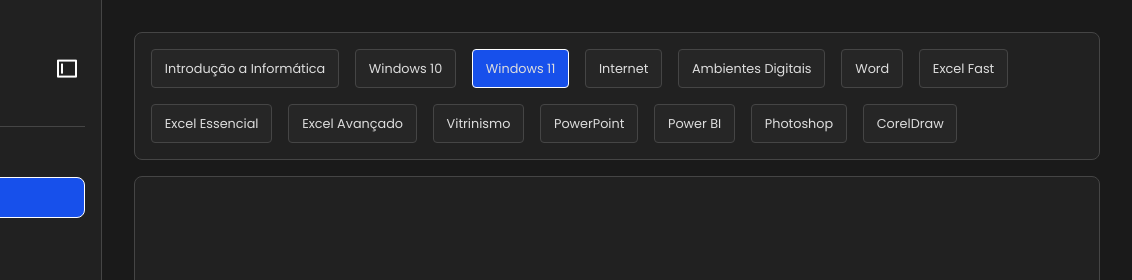
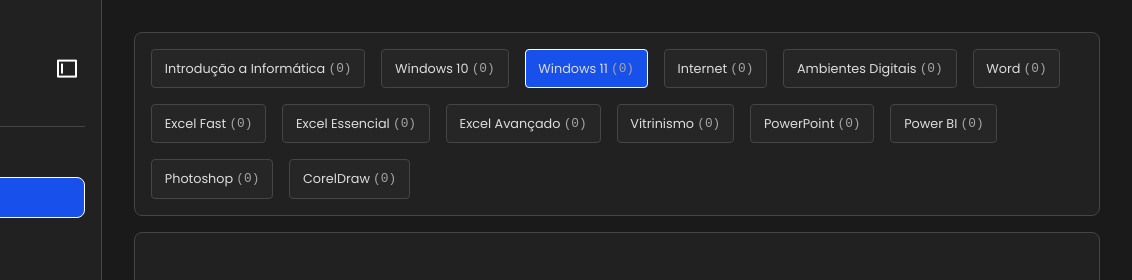
Before and after one commit to wmateus99/skill7, a plain HTML site: page index.html in a window 1280 px wide. Shown: the top 280 px of the page, 148-1280 px from the left. Drawn offline with nearby package versions, Linux system fonts and the light colour scheme; a script that the page names is missing.

Commit message:
Adição de Contador de Atividades na Seleção de Módulos

```diff
--- a/index.html
+++ b/index.html
@@ -67,59 +67,59 @@
                 <form id="form-filtro">
                     <div class="box-option">
                         <input type="radio" name="modulo" value="introducao-informatica" id="introducao-informatica">
-                    <label for="introducao-informatica" class="label-option">Introdução a Informática</label>
+                        <label for="introducao-informatica" class="label-option">Introdução a Informática <span class="count">(0)</span></label>
                     </div>
                     <div class="box-option">
                         <input type="radio" name="modulo" value="windows10" id="windows10">
-                    <label for="windows10" class="label-option">Windows 10</label>
+                        <label for="windows10" class="label-option">Windows 10 <span class="count">(0)</span></label>
                     </div>
                     <div class="box-option">
                         <input type="radio" name="modulo" value="windows11" id="windows11" checked>
-                    <label for="windows11" class="label-option">Windows 11</label>
+                        <label for="windows11" class="label-option">Windows 11 <span class="count">(0)</span></label>
                     </div>
                     <div class="box-option">
                         <input type="radio" name="modulo" value="internet" id="internet">
-                    <label for="internet" class="label-option">Internet</label>
+                        <label for="internet" class="label-option">Internet <span class="count">(0)</span></label>
                     </div>
                     <div class="box-option">
                         <input type="radio" name="modulo" value="ambientes-digitais" id="ambientes-digitais">
-                    <label for="ambientes-digitais" class="label-option">Ambientes Digitais</label>
+                        <label for="ambientes-digitais" class="label-option">Ambientes Digitais <span class="count">(0)</span></label>
                     </div>
                     <div class="box-option">
                         <input type="radio" name="modulo" value="word" id="word">
-                    <label for="word" class="label-option">Word</label>
+                        <label for="word" class="label-option">Word <span class="count">(0)</span></label>
                     </div>
                     <div class="box-option">
                         <input type="radio" name="modulo" value="excel-fast" id="excel-fast">
-                    <label for="excel-fast" class="label-option">Excel Fast</label>
+                        <label for="excel-fast" class="label-option">Excel Fast <span class="count">(0)</span></label>
                     </div>
                     <div class="box-option">
                         <input type="radio" name="modulo" value="excel-essencial" id="excel-essencial">
-                    <label for="excel-essencial" class="label-option">Excel Essencial</label>
+                        <label for="excel-essencial" class="label-option">Excel Essencial <span class="count">(0)</span></label>
                     </div>
                     <div class="box-option">
                         <input type="radio" name="modulo" value="excel-avancado" id="excel-avancado">
-                    <label for="excel-avancado" class="label-option">Excel Avançado</label>
+                        <label for="excel-avancado" class="label-option">Excel Avançado <span class="count">(0)</span></label>
                     </div>
                     <div class="box-option">
                         <input type="radio" name="modulo" value="vitrinismo" id="vitrinismo">
-                    <label for="vitrinismo" class="label-option">Vitrinismo</label>
+                        <label for="vitrinismo" class="label-option">Vitrinismo <span class="count">(0)</span></label>
                     </div>
                     <div class="box-option">
                         <input type="radio" name="modulo" value="powerpoint" id="powerpoint">
-                    <label for="powerpoint" class="label-option">PowerPoint</label>
+                        <label for="powerpoint" class="label-option">PowerPoint <span class="count">(0)</span></label>
                     </div>
                     <div class="box-option">
                         <input type="radio" name="modulo" value="power-bi" id="power-bi">
-                    <label for="power-bi" class="label-option">Power BI</label>
+                        <label for="power-bi" class="label-option">Power BI <span class="count">(0)</span></label>
                     </div>
                     <div class="box-option">
                         <input type="radio" name="modulo" value="photoshop" id="photoshop">
-                    <label for="photoshop" class="label-option">Photoshop</label>
+                        <label for="photoshop" class="label-option">Photoshop <span class="count">(0)</span></label>
                     </div>
                     <div class="box-option">
                         <input type="radio" name="modulo" value="coreldraw" id="coreldraw">
-                    <label for="coreldraw" class="label-option">CorelDraw</label>
+                        <label for="coreldraw" class="label-option">CorelDraw <span class="count">(0)</span></label>
                     </div>
                 </form>
             </div>
--- a/scripts/activitiesListLoader.js
+++ b/scripts/activitiesListLoader.js
@@ -10,6 +10,7 @@
 
 async function init() {
     dados = await carregarAtividades();
+    atualizarContadores(); // Nova função chamada após carregar os dados
     listarAtividades();
 }
 
@@ -31,11 +32,10 @@
             throw new Error(`Erro Supabase: ${error.message}`);
         }
 
-        // Gera URL pública a partir do file_path
         return data.map(doc => {
             const { data: publicData } = supabase.storage
                 .from('pdfs')
-                .getPublicUrl(doc.file_path);   // monta https://.../storage/v1/object/public/pdfs/... [web:11][web:12]
+                .getPublicUrl(doc.file_path);
 
             return {
                 titulo: doc.title,
@@ -48,6 +48,21 @@
         console.error('Erro ao carregar atividades:', erro);
         return [];
     }
+}
+
+// --- NOVIDADE: Função para atualizar os números (0) no HTML ---
+function atualizarContadores() {
+    radiosModulo.forEach(radio => {
+        const moduloValor = radio.value;
+        // Filtra os dados para contar quantos pertencem a este módulo
+        const quantidade = dados.filter(atv => atv.modulo === moduloValor).length;
+
+        // Encontra o span .count que está dentro da mesma box-option
+        const label = radio.parentElement.querySelector('.count');
+        if (label) {
+            label.textContent = `(${quantidade})`;
+        }
+    });
 }
 
 // Listar atividades filtradas pelo módulo
@@ -64,7 +79,6 @@
         divItem.className = 'item';
         divItem.setAttribute('data-modulo', atividade.modulo);
 
-        // Abre PDF direto no navegador
         divItem.innerHTML = `
             <a href="${atividade.url}" target="_blank">
                 <span>${atividade.titulo}</span>
--- a/styles/atividades.css
+++ b/styles/atividades.css
@@ -40,6 +40,11 @@
 .container .filter form .box-option  label {
     cursor: pointer;
 }
+.container .filter form .box-option  label .count {
+    padding-left: .2rem;
+    color: #a4a4a4;
+    font-family: monospace;
+}
 .container .filter form .box-option  input {
     display: none;
     cursor: pointer;
```
Lines whose indentation alone changed are shown as unchanged.
